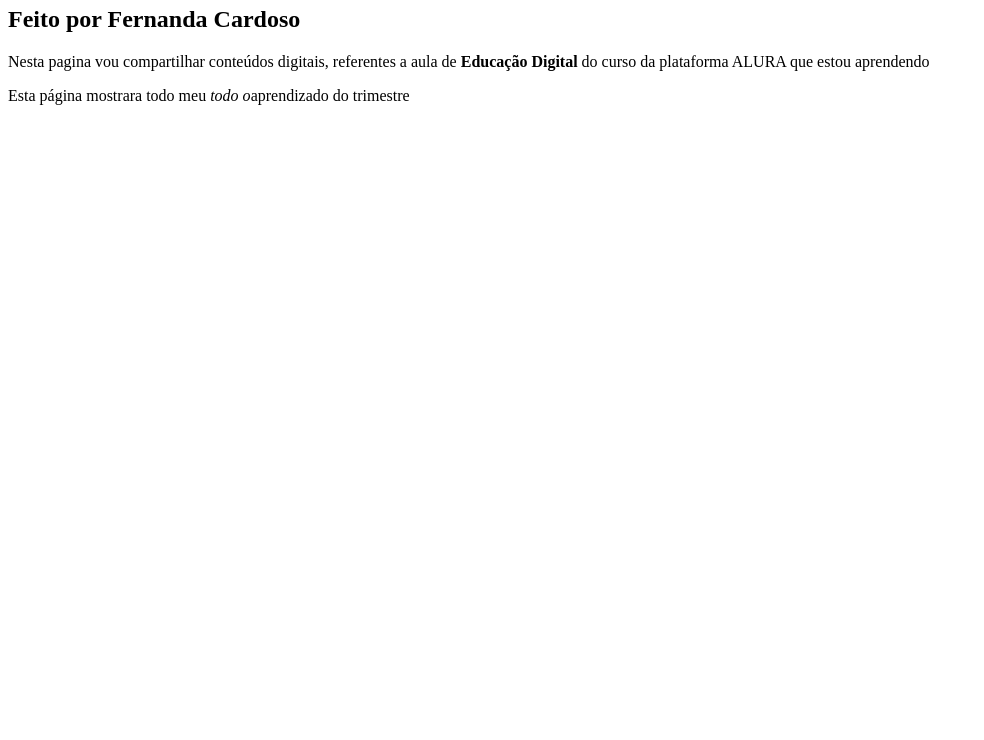
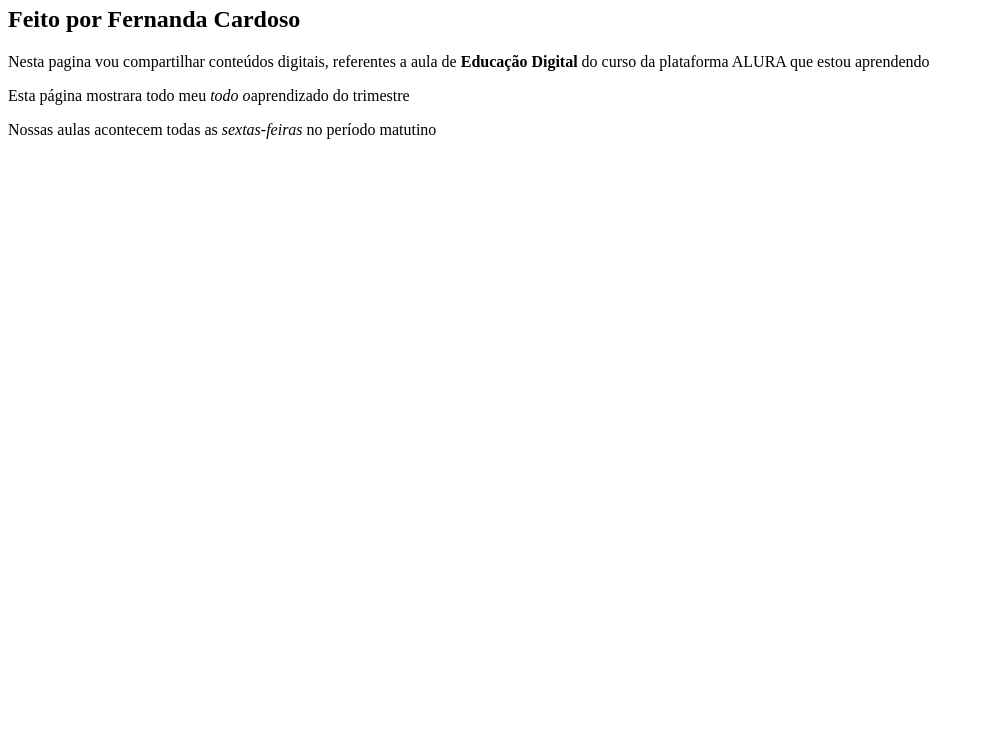
Before and after one commit to ProFernanda/1-NEM---PAGINA, a plain HTML site: page index.html in a window 1280 px wide. Shown: the part 60-800 px from the top of the page, without its empty margins (0-984 px from the left). Drawn offline with Linux system fonts and the light colour scheme.

Commit message:
add italico

```diff
--- a/index.html
+++ b/index.html
@@ -2,3 +2,4 @@
 <h2>Feito por Fernanda Cardoso</h2>
 <p>Nesta pagina vou compartilhar conteúdos digitais, referentes a aula de <strong>Educação Digital</strong> do curso da plataforma ALURA que estou aprendendo</p>
 <p>Esta página mostrara todo meu <i>todo o</i>aprendizado do trimestre</p>
+<p>Nossas aulas acontecem todas as <i>sextas-feiras</i> no período matutino</p>
```
